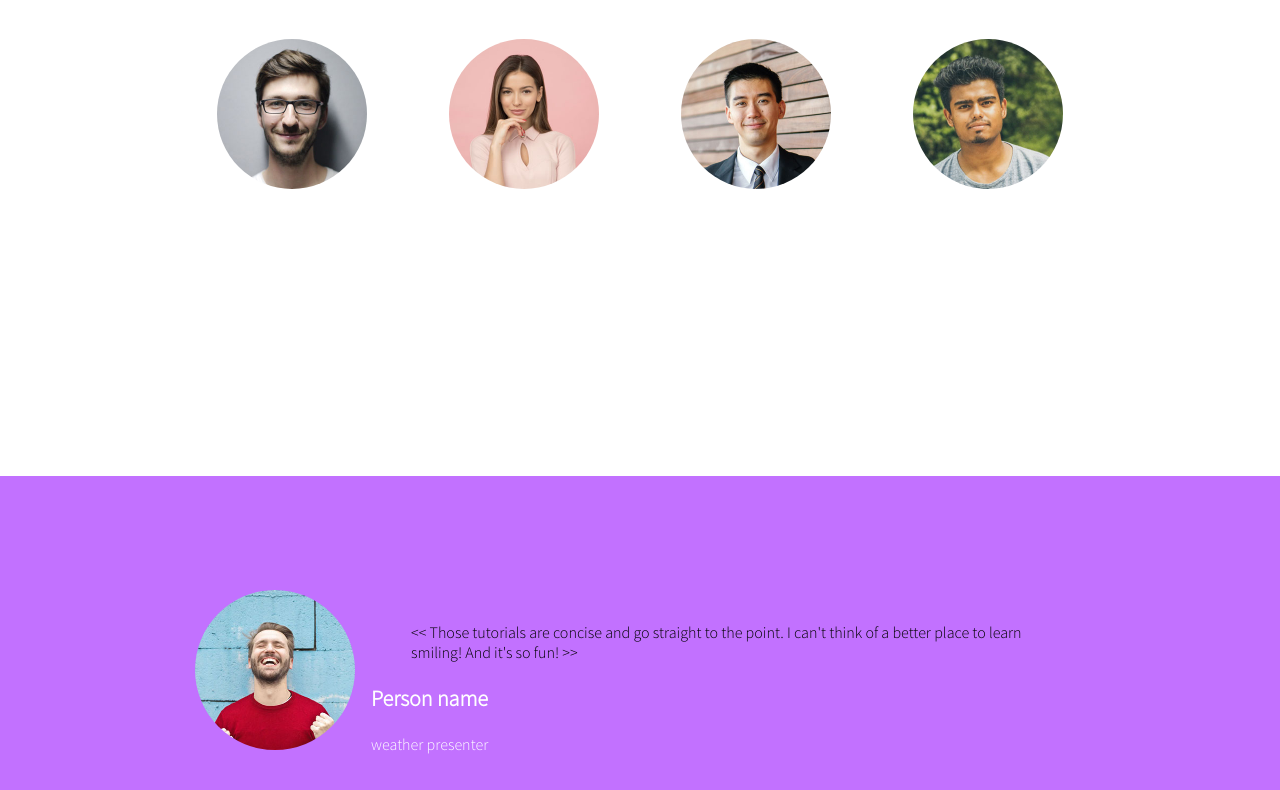
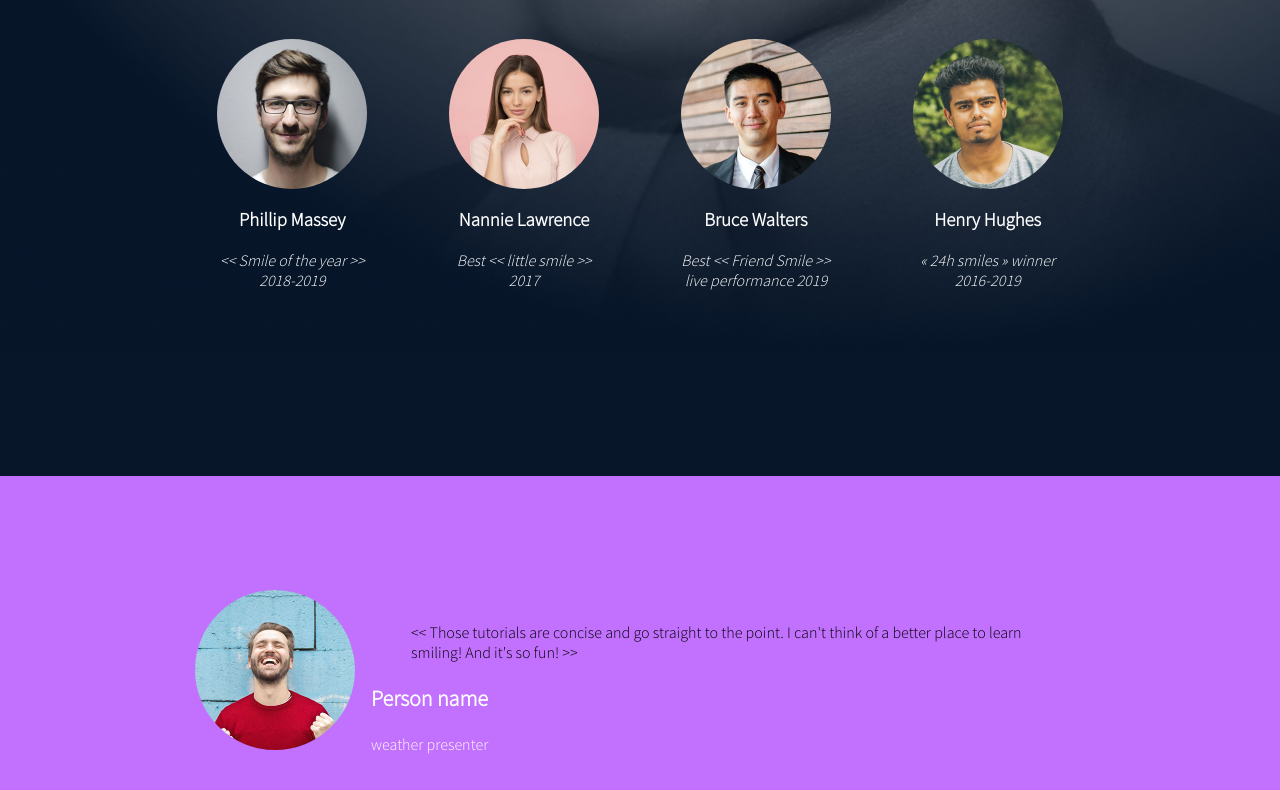
Before and after one commit to BretJohnson1/atlas-web_development, a plain HTML site: page css_advanced/index.html in a window 1280 px wide. Shown: the part 815-1605 px from the top of the page. Drawn offline with Linux system fonts and the light colour scheme; files whose address does not match are found by name.

Commit message:
changing background image

```diff
--- a/css_advanced/styles.css
+++ b/css_advanced/styles.css
@@ -49,7 +49,7 @@
 }
 
 header {
-    background: url(images/pics/pic_1.jpg) no-repeat;
+    background: url(static/images/pic_1.jpg) no-repeat;
     background-size: cover;
     padding-bottom: 104px;
 }
@@ -459,6 +459,7 @@
     margin-bottom: 74px;
     opacity: 50.16%;
 }
+
 /*
   .FAQ-column .bottom_half {
     margin-bottom: 84px;
```
Lines whose indentation alone changed are shown as unchanged.
